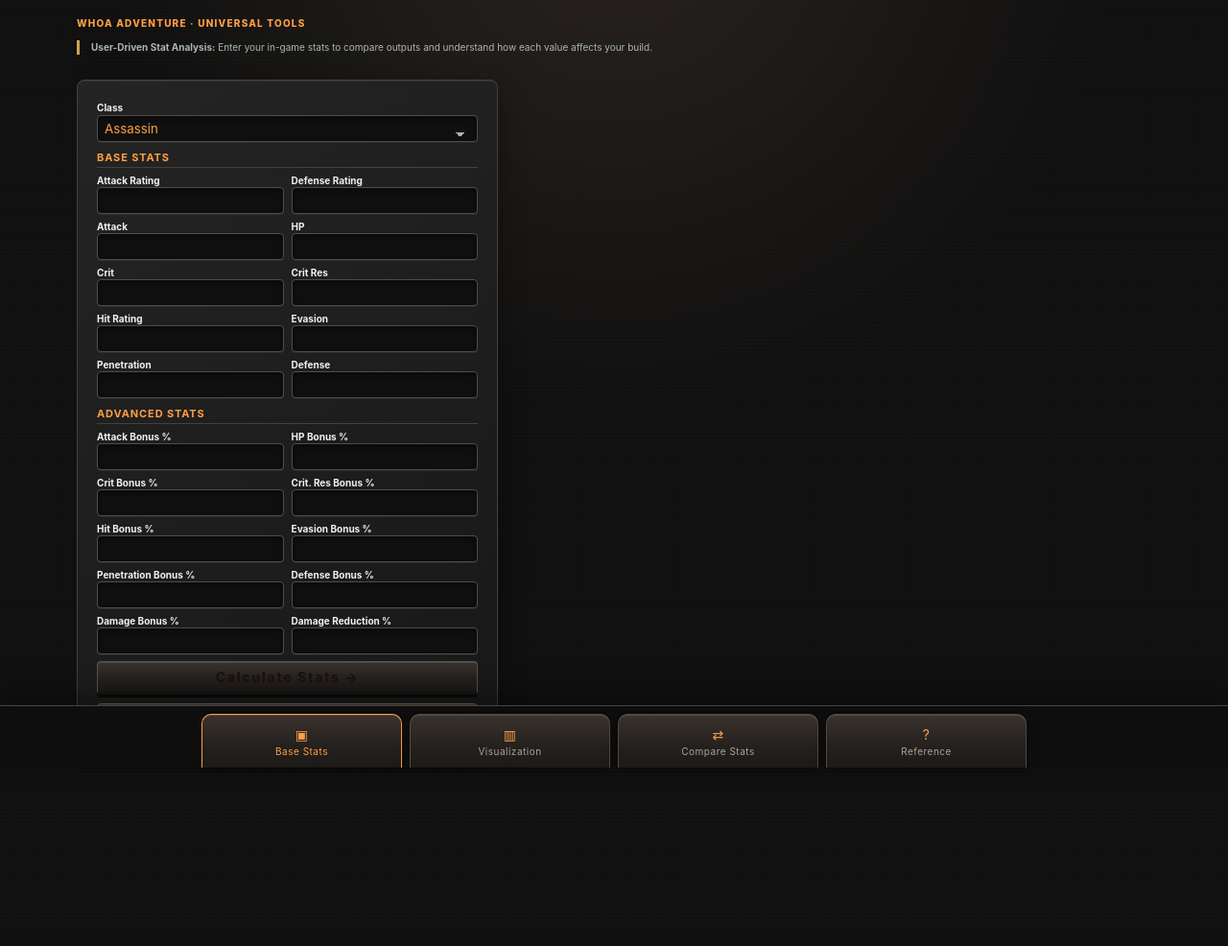
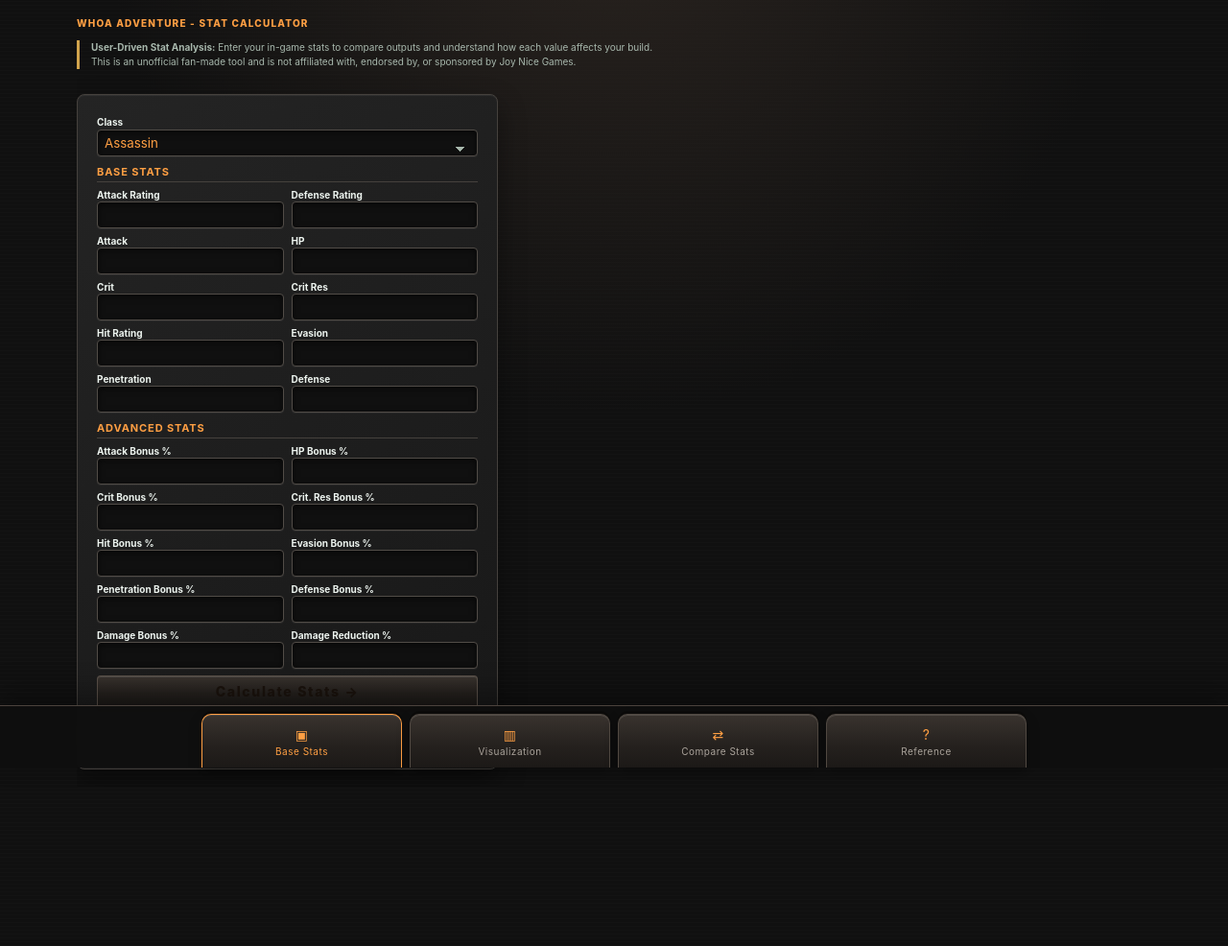
Before and after one commit to Jo11yPirate/WHOA_Adventure_Calculator, a Flask app: page / in a window 1280 px wide. Shown: the whole page at 96% size. Before the commit the page ends 800 px from the top, so only its background shows below. Run offline with Flask 3, Linux system fonts and the light colour scheme.

Commit message:
Add license and attribution updates
Publish the MIT license, attribution links, creator credit, and latest visualization and disclaimer updates.

Co-authored-by: Copilot <223556219+Copilot@users.noreply.github.com>

```diff
--- a/static/dashboard.js
+++ b/static/dashboard.js
@@ -104,6 +104,10 @@ function format(value) {
   return Math.round(value).toLocaleString();
 }
 
+function percentOf(value, total) {
+  return total ? `${((value / total) * 100).toFixed(2)}%` : "0.00%";
+}
+
 function setBar(id, value, maximum) {
   const bar = document.getElementById(id);
   if (bar) bar.style.width = `${maximum ? Math.min(100, (value / maximum) * 100) : 0}%`;
@@ -129,7 +133,7 @@ function updateBreakdownPie(className, attack, penetration, hit, hp, defense, ev
   if (pie) pie.style.background = `conic-gradient(${stops.join(", ")})`;
   if (legend) {
     legend.innerHTML = entries.map(([label, value], index) =>
-      `<span><i style="background:${colors[index]}"></i>${label} <strong>${format(value)}</strong></span>`
+      `<span><i style="background:${colors[index]}"></i>${label} <strong>${format(value)} (${total ? ((value / total) * 100).toFixed(2) : "0.00"}%)</strong></span>`
     ).join("");
   }
 }
@@ -166,17 +170,27 @@ function updateCharts(rawOutput, normalOutput, criticalOutput, attack, defense,
   const outputMax = Math.max(rawOutput, criticalOutput, 1);
   setBar("bar-normal", normalOutput, outputMax);
   setBar("bar-critical", criticalOutput, outputMax);
-  setText("bar-normal-value", format(normalOutput));
-  setText("bar-critical-value", format(criticalOutput));
+  const outputTotal = normalOutput + criticalOutput;
+  setText("bar-normal-value", `${format(normalOutput)} (${percentOf(normalOutput, outputTotal)})`);
+  setText("bar-critical-value", `${format(criticalOutput)} (${percentOf(criticalOutput, outputTotal)})`);
   const statMax = Math.max(attack, defense, penetration, 1);
   setBar("bar-attack", attack, statMax);
   setBar("bar-defense", defense, statMax);
   setBar("bar-penetration", penetration, statMax);
-  setText("bar-attack-value", format(attack));
-  setText("bar-defense-value", format(defense));
-  setText("bar-penetration-value", format(penetration));
+  const statTotal = attack + defense + penetration;
+  setText("bar-attack-value", `${format(attack)} (${percentOf(attack, statTotal)})`);
+  setText("bar-defense-value", `${format(defense)} (${percentOf(defense, statTotal)})`);
+  setText("bar-penetration-value", `${format(penetration)} (${percentOf(penetration, statTotal)})`);
   setText("screen-normal", format(normalOutput));
   setText("screen-critical", format(criticalOutput));
+  document.querySelectorAll("#output-graph-legend").forEach((legend) => {
+    legend.innerHTML = [
+      ["Normal", normalOutput, "#e97b3f"],
+      ["Crit", criticalOutput, "#ffbd75"]
+    ].map(([label, value, color]) =>
+      `<span><i style="background:${color}"></i>${label} <strong>${format(value)}</strong></span>`
+    ).join("");
+  });
   const graphMax = Math.max(criticalOutput, 1);
   const normalHeight = Math.max(4, (normalOutput / graphMax) * 86);
   const criticalHeight = Math.max(4, (criticalOutput / graphMax) * 86);
--- a/templates/index.html
+++ b/templates/index.html
@@ -11,8 +11,8 @@
     <main class="page-shell">
       <section id="calculator-page" class="app-page is-page-active" data-app-page="calculator">
       <section class="hero">
-        <p class="eyebrow">Whoa Adventure · universal tools</p>
-        <p class="notice"><strong>User-Driven Stat Analysis:</strong> Enter your in-game stats to compare outputs and understand how each value affects your build.</p>
+        <p class="eyebrow">WHOA ADVENTURE - STAT CALCULATOR</p>
+        <p class="notice"><strong>User-Driven Stat Analysis:</strong> Enter your in-game stats to compare outputs and understand how each value affects your build. This is an unofficial fan-made tool and is not affiliated with, endorsed by, or sponsored by Joy Nice Games.</p>
       </section>
 
       <section class="content-grid">
@@ -96,8 +96,7 @@
                 <button type="button" class="screen-tab combat-rate-only" role="tab" aria-selected="false" data-screen-tab="rate" {% if selected_class == "Warrior" %}hidden{% endif %}>{% if selected_class == "Priest" %}HPS{% else %}DPS{% endif %}</button>
               </div>
               <div class="screen-panel is-active" data-screen-panel="output" role="tabpanel">
-                <div class="screen-equation">Normal <strong id="screen-normal">{{ "{:,.0f}".format(stats.mitigated_output) }}</strong></div>
-                <div class="screen-equation">Crit&nbsp;&nbsp; <strong id="screen-critical">{{ "{:,.0f}".format(stats.critical_output) }}</strong></div>
+                <div class="output-graph-layout">
                   <svg class="screen-graph" viewBox="0 0 520 150" role="img" aria-label="Normal and critical output graph">
                     <path d="M40 12V126H500" class="graph-axis"></path>
                     <path d="M40 42H500M40 84H500" class="graph-grid"></path>
@@ -106,6 +105,8 @@
                     <text x="137" y="143" class="graph-label">Normal</text>
                     <text x="315" y="143" class="graph-label">Crit</text>
                   </svg>
+                  <div id="output-graph-legend" class="output-graph-legend" aria-label="Output graph legend"></div>
+                </div>
               </div>
               <div class="screen-panel" data-screen-panel="profile" role="tabpanel" hidden>
                 <div class="breakdown-pie-layout">
@@ -170,8 +171,7 @@
                 <button type="button" class="screen-tab combat-rate-only" role="tab" aria-selected="false" data-screen-tab="rate" hidden>DPS</button>
               </div>
               <div class="screen-panel is-active" data-screen-panel="output" role="tabpanel">
-                <div class="screen-equation">Normal <strong id="screen-normal">0</strong></div>
-                <div class="screen-equation">Crit&nbsp;&nbsp; <strong id="screen-critical">0</strong></div>
+                <div class="output-graph-layout">
                   <svg class="screen-graph" viewBox="0 0 520 150" role="img" aria-label="Normal and critical output graph">
                     <path d="M40 12V126H500" class="graph-axis"></path>
                     <path d="M40 42H500M40 84H500" class="graph-grid"></path>
@@ -180,6 +180,8 @@
                     <text x="137" y="143" class="graph-label">Normal</text>
                     <text x="315" y="143" class="graph-label">Crit</text>
                   </svg>
+                  <div id="output-graph-legend" class="output-graph-legend" aria-label="Output graph legend"></div>
+                </div>
               </div>
               <div class="screen-panel" data-screen-panel="profile" role="tabpanel" hidden>
                 <div class="breakdown-pie-layout">
@@ -321,7 +323,11 @@
             {% endfor %}
           </div>
         </div>
-        <p class="reference-credit">Combat models provided by <a href="https://docs.google.com/spreadsheets/d/1HYeBoEnzPC1bRy30Nln9zD21KCUWjVXA/edit?gid=283237974#gid=283237974" target="_blank" rel="noopener noreferrer">Noblesse's ASCENDANCY Combat Lab</a>.<br>Special thanks to Spade &amp; JMS for crucial advice &amp; formula editing.</p>
+        <div class="reference-credit">
+          <p>Combat models provided by <a href="https://docs.google.com/spreadsheets/d/1HYeBoEnzPC1bRy30Nln9zD21KCUWjVXA/edit?gid=283237974#gid=283237974" target="_blank" rel="noopener noreferrer">Noblesse's ASCENDANCY Combat Lab</a>.<br>Special thanks to Spade, JMS, &amp; Devon for crucial advice.</p>
+          <p class="creator-credit">Created by <a href="https://github.com/Jo11yPirate/WHOA_Adventure_Calculator" target="_blank" rel="noopener noreferrer">Jo11yPirate</a> with use of agentic AI</p>
+          <p class="license-credit">Code is available for use under the <a href="https://github.com/Jo11yPirate/WHOA_Adventure_Calculator/blob/main/LICENSE" target="_blank" rel="noopener noreferrer">MIT License</a>.</p>
+        </div>
       </section>
     </main>
     <nav class="quick-nav" aria-label="Quick navigation">
```
Also changed, not shown: static/styles.css (+59 -3 lines), 1 other file. Lines whose indentation alone changed are shown as unchanged.
